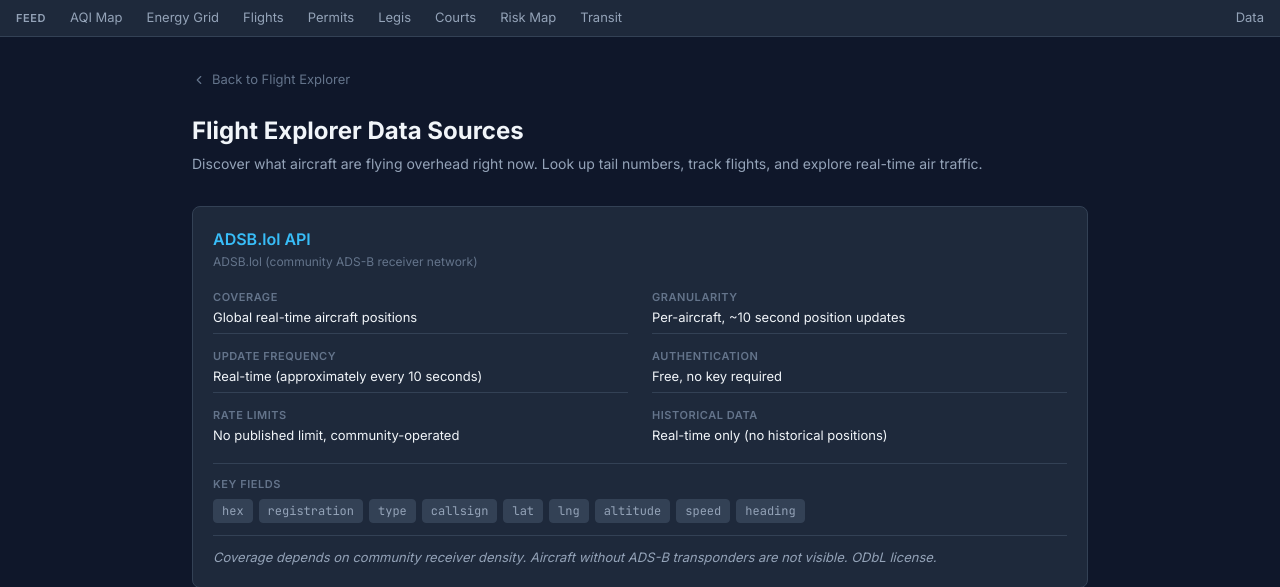
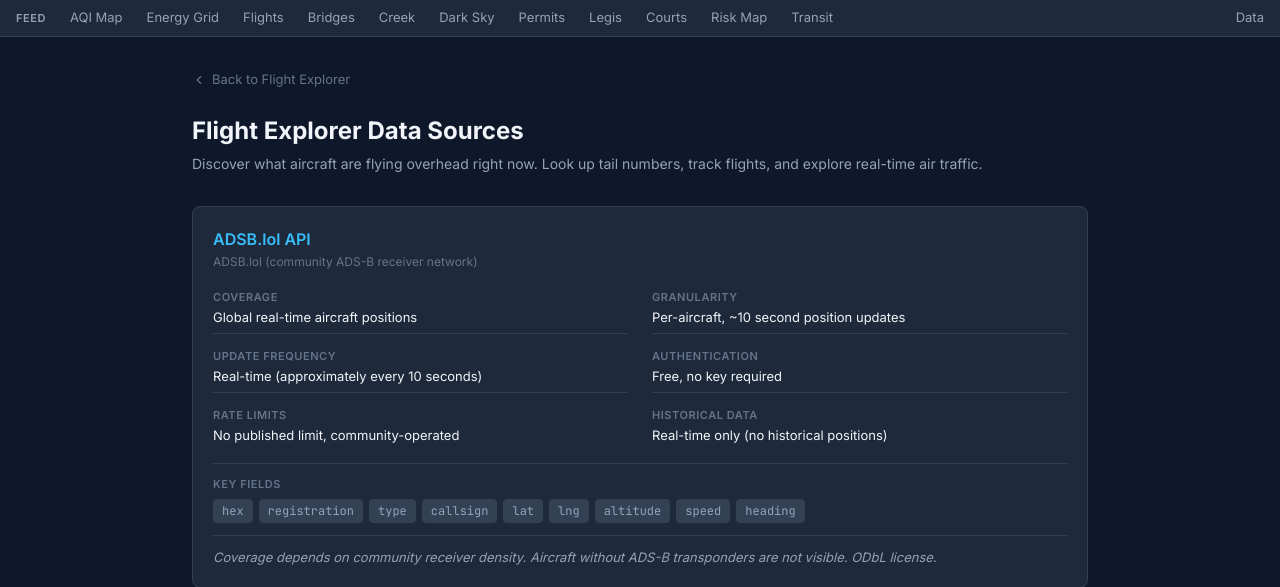
Before and after one commit to ukogan/feed, a FastAPI app: page /data in a window 1280 px wide. Shown: the top 587 px of the page. Run offline with FastAPI, Linux system fonts and the light colour scheme.

Commit message:
Add missing nav links for Bridges, Creek, Dark Sky apps
Co-Authored-By: Claude Opus 4.6 (1M context) <noreply@anthropic.com>

```diff
--- a/_shared/templates/base.html
+++ b/_shared/templates/base.html
@@ -174,6 +174,9 @@
         <a href="http://127.0.0.1:8000" {% block nav_aqi %}{% endblock %}>AQI Map</a>
         <a href="http://127.0.0.1:8001" {% block nav_energy %}{% endblock %}>Energy Grid</a>
         <a href="http://127.0.0.1:8002" {% block nav_flights %}{% endblock %}>Flights</a>
+        <a href="http://127.0.0.1:8010" {% block nav_bridges %}{% endblock %}>Bridges</a>
+        <a href="http://127.0.0.1:8011" {% block nav_creek %}{% endblock %}>Creek</a>
+        <a href="http://127.0.0.1:8012" {% block nav_darksky %}{% endblock %}>Dark Sky</a>
         <a href="http://127.0.0.1:8013" {% block nav_permits %}{% endblock %}>Permits</a>
         <a href="http://127.0.0.1:8014" {% block nav_legis %}{% endblock %}>Legis</a>
         <a href="http://127.0.0.1:8015" {% block nav_courts %}{% endblock %}>Courts</a>
```
